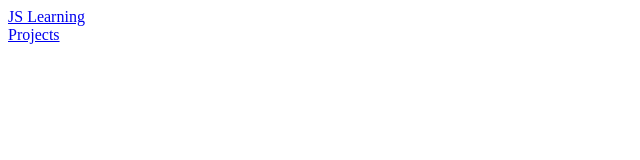
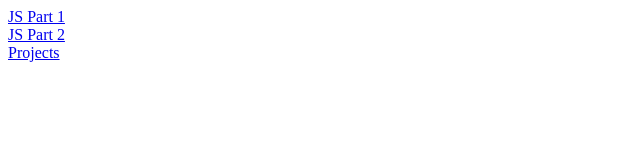
Before and after one commit to sherry-gurvinder/Restart, a plain HTML site: page Js_Practice/js_index.html in a window 1280 px wide. Shown: the whole page, without its empty margins (0-640 px from the left). Drawn offline with Linux system fonts and the light colour scheme.

Commit message:
Create new page for JS part 2

```diff
--- a/Js_Practice/js_index.html
+++ b/Js_Practice/js_index.html
@@ -7,7 +7,8 @@
 </head>
 <body>
             <div>
-                <div><a href="js.html">JS Learning</a> </div>
+                <div><a href="js.html">JS Part 1</a> </div>
+                <div><a href="JS_Part2/js_part2.html">JS Part 2</a> </div>
                 <div><a href="Js_Project/projects.html">Projects</a></div>
             </div>
 </body>
```
Also changed, not shown: Js_Practice/JS_Part2/script.js (added), Js_Practice/JS_Part2/style.css (added).
